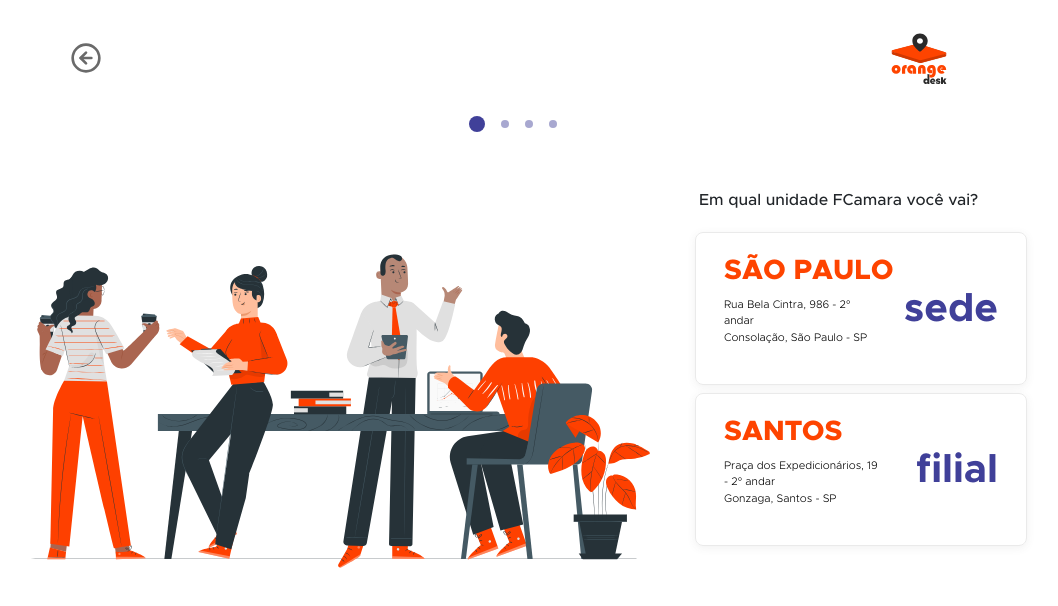
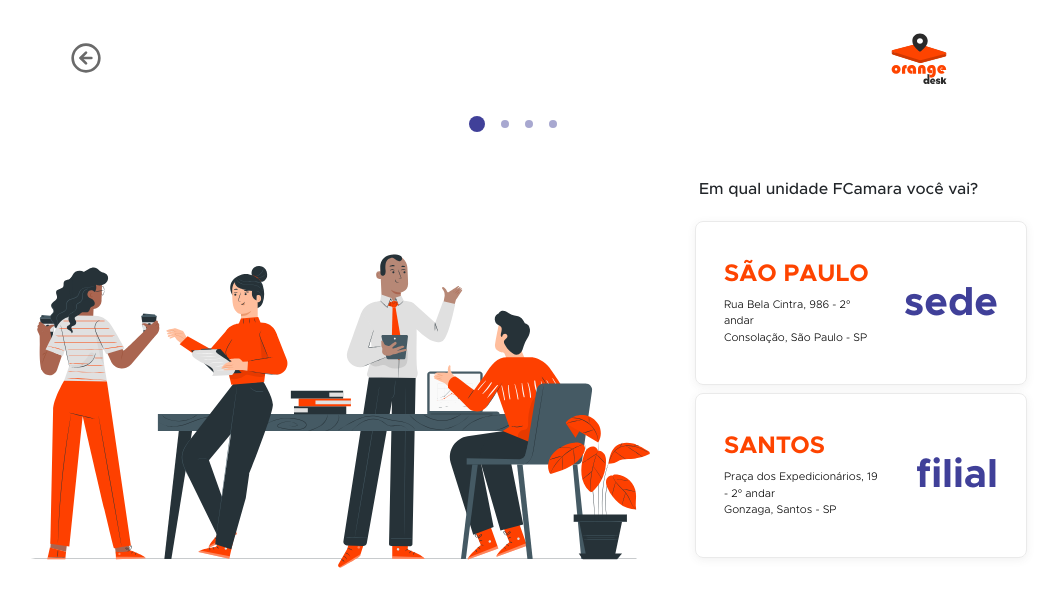
Before and after one commit to AndrezaB97/front-orange-desk, a React (Create React App) app: page /office in a window 1280 px wide. Shown: the top 606 px of the page, without its empty margins (127-1185 px from the left). Built offline with nearby package versions, Linux system fonts and the light colour scheme.

Commit message:
Minor style adjusts.

```diff
--- a/src/Pages/Office/Office.jsx
+++ b/src/Pages/Office/Office.jsx
@@ -30,7 +30,7 @@
                             <Link className='card hover btn w-100 m-md-1 mb-1' to={ `/office/schedule/${JSON.stringify(office)}` } onClick={ () => {setOffice('sp')} }>
                                 <div className="container d-flex flex-row justify-content-between align-items-center p-3 rounded text-white">
                                     <div className="text-start">
-                                        <h1 className=' fs-3 fw__extra-bold text-orange'>SÃO PAULO</h1>
+                                        <h1 className='mt-3 fs-4 fw__bold text-orange'>SÃO PAULO</h1>
                                         <p className='fs-10 fw__light text-black col-11'>
                                             Rua Bela Cintra, 986 - 2° andar<br/>
                                             Consolação, São Paulo - SP
@@ -44,7 +44,7 @@
                             <Link className='card hover btn w-100 m-md-1 mb-2' to={ `office/schedule/${JSON.stringify(office)}` } onClick={ () => {setOffice('santos')} }>
                                 <div className="container d-flex flex-row justify-content-between align-items-center bg-orange p-3 rounded text-white">
                                     <div className="text-start">
-                                        <h1 className='fs-3 fw__extra-bold text-orange'>SANTOS</h1>
+                                        <h1 className='mt-3 fs-4 fw__bold text-orange'>SANTOS</h1>
                                         <p className='fs-10 col-md-10 fw__light text-black col-11'>
                                             Praça dos Expedicionários, 19 - 2° andar<br/>
                                             Gonzaga, Santos - SP
--- a/src/style/index.css
+++ b/src/style/index.css
@@ -107,7 +107,7 @@
   padding: 1.5rem;
 
   color: var(--white);
-  font-size: 14px;
+  font-size: 16px;
   font-weight: 500;
   line-height: 16px;
   text-decoration: none;
@@ -137,7 +137,7 @@
   padding: 1.5rem;
 
   color: var(--blue);
-  font-size: 14px;
+  font-size: 16px;
   font-weight: 500;
   line-height: 16px;
   text-decoration: none;
```
Also changed, not shown: src/Pages/SelectDesk/SelectDesk.jsx (+4 -4 lines).
